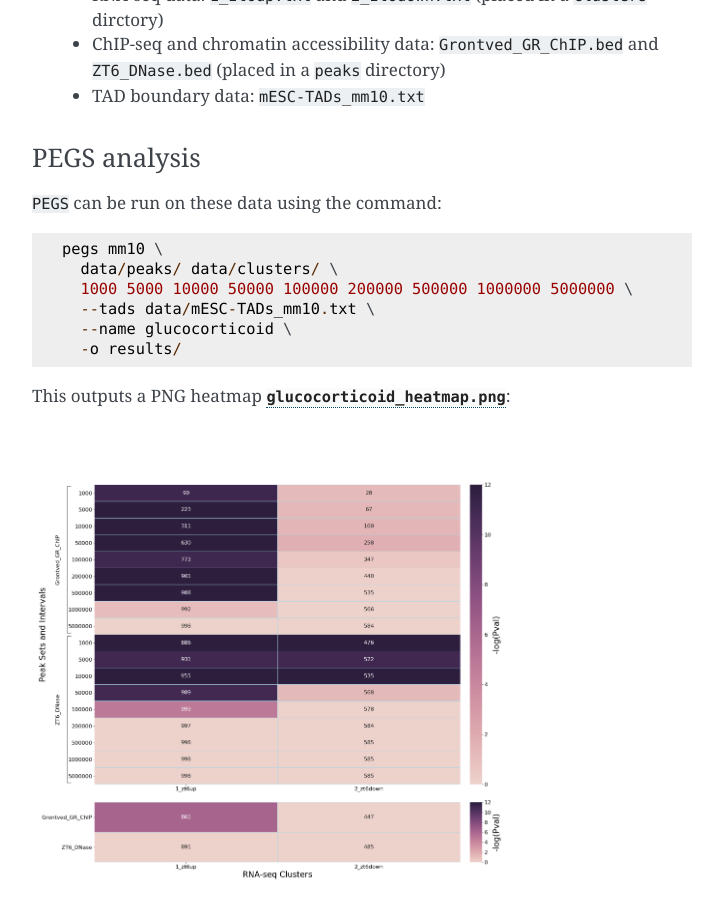
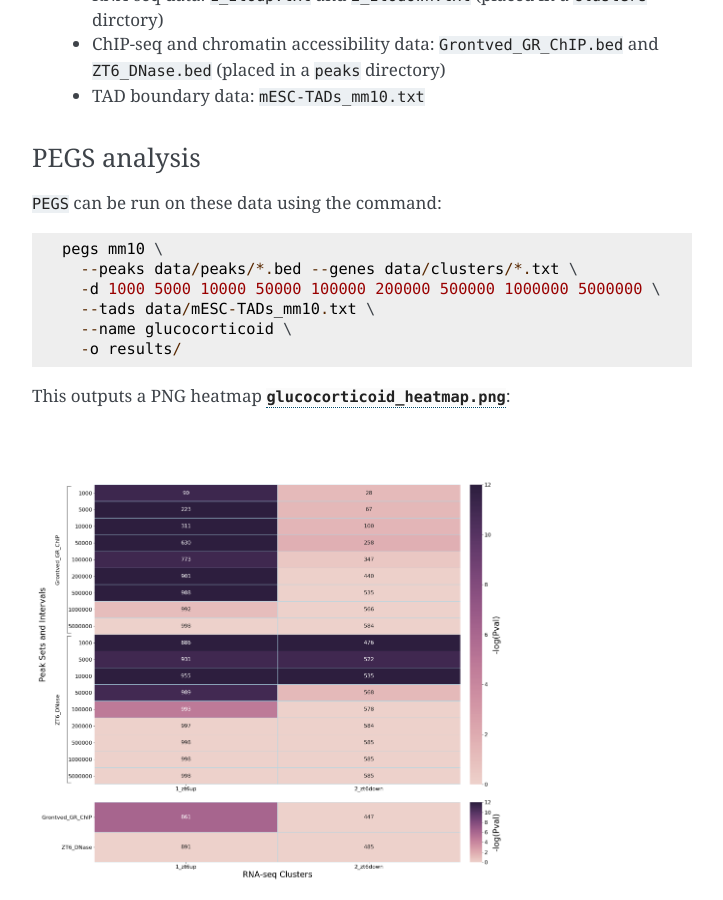
Before and after one commit to fls-bioinformatics-core/pegs, a Sphinx documentation site: the page built from docs/source/examples.rst, in a window 1280 px wide and 900 px high, scrolled down 718 px. Shown: the whole window, without its empty margins (388-1111 px from the left). Built offline with Sphinx 7.4.7, drawn with Linux system fonts in a browser that asks for light colours.

Commit message:
Update glucocorticoid example command lines for new options in 0.6.0.

```diff
--- a/docs/source/examples.rst
+++ b/docs/source/examples.rst
@@ -48,8 +48,8 @@ PEGS analysis
 ``PEGS`` can be run on these data using the command::
 
     pegs mm10 \
-      data/peaks/ data/clusters/ \
-      1000 5000 10000 50000 100000 200000 500000 1000000 5000000 \
+      --peaks data/peaks/*.bed --genes data/clusters/*.txt \
+      -d 1000 5000 10000 50000 100000 200000 500000 1000000 5000000 \
       --tads data/mESC-TADs_mm10.txt \
       --name glucocorticoid \
       -o results/
```
Also changed, not shown: 1 other file.
